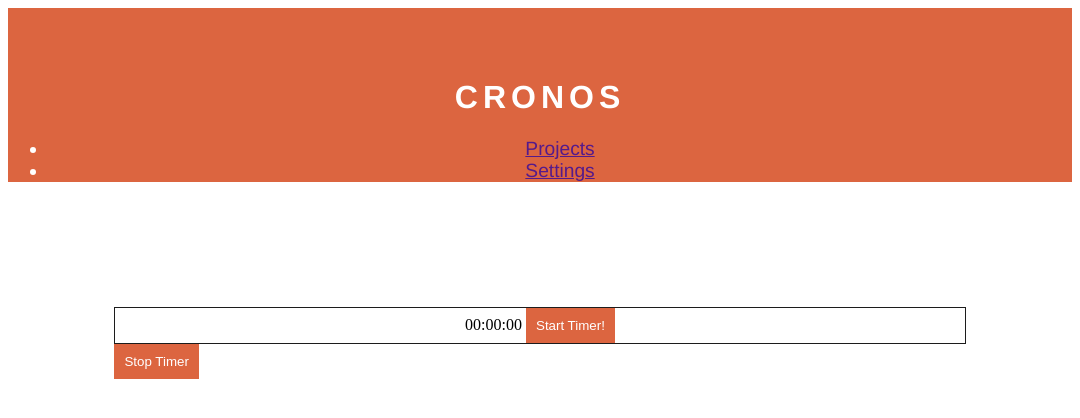
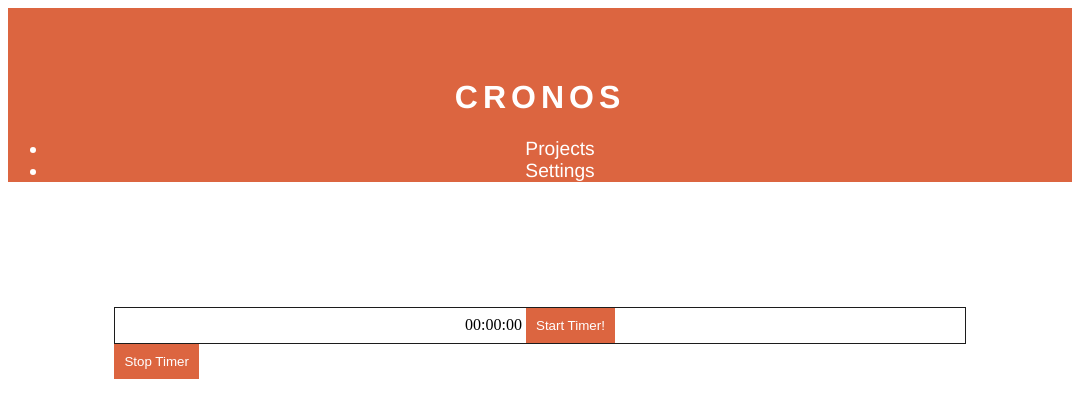
Before and after one commit to VytorCalixto/Cronos, an Electron app: page index.html in a window 1080 px wide. Drawn offline with Linux system fonts and the light colour scheme; files whose address does not match are found by name.

Commit message:
Removed href from index, added clicakble class

```diff
--- a/index.html
+++ b/index.html
@@ -11,8 +11,8 @@
         <h1>Cronos</h1>
         <nav class="navbar">
             <ul class="nav-itens">
-                <li><a href="">Projects <span class="fa fa-folder-open"></span></a></li>
-                <li><a href="">Settings <span class="fa fa-gear"></span></a></li>
+                <li class="clickable"><a>Projects <span class="fa fa-folder-open"></span></a></li>
+                <li class="clickable"><a>Settings <span class="fa fa-gear"></span></a></li>
             </ul>
         </nav>
     </header>
--- a/public/css/style.css
+++ b/public/css/style.css
@@ -41,3 +41,7 @@ header h1 {
     padding: 10px;
     border-radius: 0;
 }
+
+.clickable {
+    cursor: pointer;
+}
```
